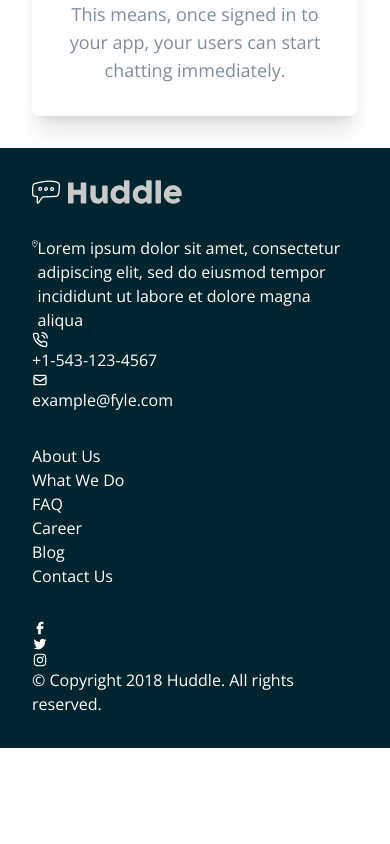
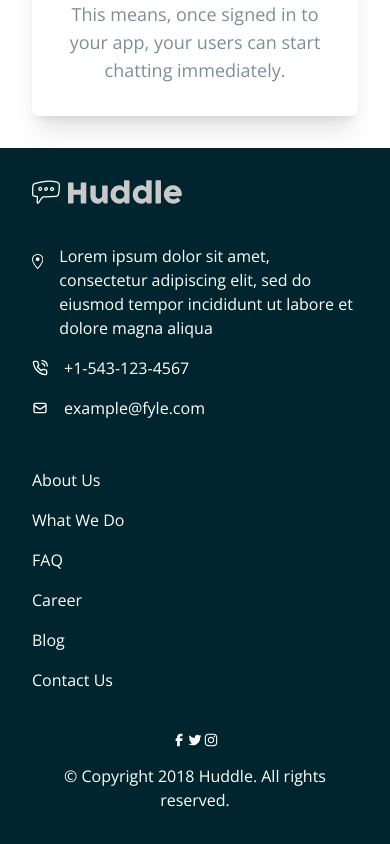
Before and after one commit to ronaldlamdev/huddle-landing-page-fe-mentor, a React (Vite) app: page / in a window 390 px wide. Shown: the part 2391-3235 px from the top of the page. Before the commit the page ends 3139 px from the top, so only its background shows below. Built offline with nearby package versions, Linux system fonts and the light colour scheme.

Commit message:
finished footer compoennt and mobile design

```diff
--- a/src/components/Footer.jsx
+++ b/src/components/Footer.jsx
@@ -10,11 +10,13 @@ import {AiOutlineTwitter, AiOutlineInstagram} from 'react-icons/ai'
 const Footer = () => {
   return (
     <footer className='bg-[#00252e] text-white mx-auto p-8 flex flex-col justify-between gap-8'>
-      <img src={Logo} alt="logo" className='brightness-[9] grayscale max-w-[150px]'/>
+      <a href='/'>
+        <img src={Logo} alt="logo" className='brightness-[9] grayscale max-w-[150px]'/>
+      </a>
       <div className='flex flex-col justify-between gap-8'>
         <ul>
-          <li className='flex'>
-            <GoLocation />
+          <li className='flex py-2'>
+            <GoLocation size={35} className='mr-4'/>
             <p>
               Lorem ipsum dolor sit amet,
               consectetur adipiscing elit, sed do
@@ -22,26 +24,27 @@ const Footer = () => {
               dolore magna aliqua
             </p>
           </li>
-          <li>
-            <FiPhoneCall />
+          <li className='flex items-center py-2'>
+            <FiPhoneCall className='mr-4'/>
             <p>+1-543-123-4567</p>
           </li>
-          <li>
-            <HiOutlineMail />
+          <li className='flex items-center py-2'>
+            <HiOutlineMail className='mr-4'/>
             <p>example@fyle.com</p>
           </li>
         </ul>
         <ul>
-          <li>About Us</li>
-          <li>What We Do</li>
-          <li>FAQ</li>
-          <li>Career</li>
-          <li>Blog</li>
-          <li>Contact Us</li>
+          <li className='py-2'>About Us</li>
+          <li className='py-2'>What We Do</li>
+          <li className='py-2'>FAQ</li>
+          <li className='py-2'>Career</li>
+          <li className='py-2'>Blog</li>
+          <li className='py-2'>Contact Us</li>
         </ul>
       </div>
-      <div>
-        <div>
+
+      <div className='flex flex-col justify-between gap-4 text-center'>
+        <div className='flex justify-center'>
           <CgFacebook />
           <AiOutlineTwitter />
           <AiOutlineInstagram />
```
